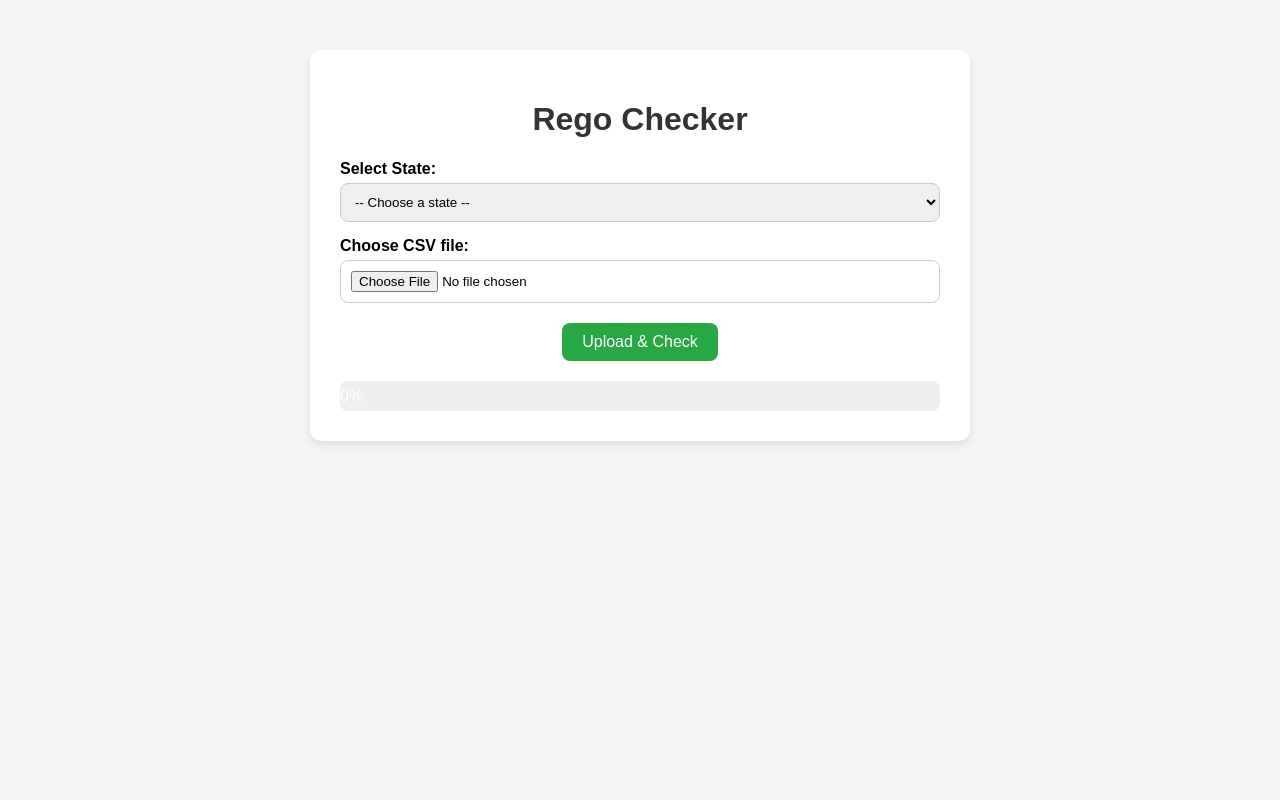
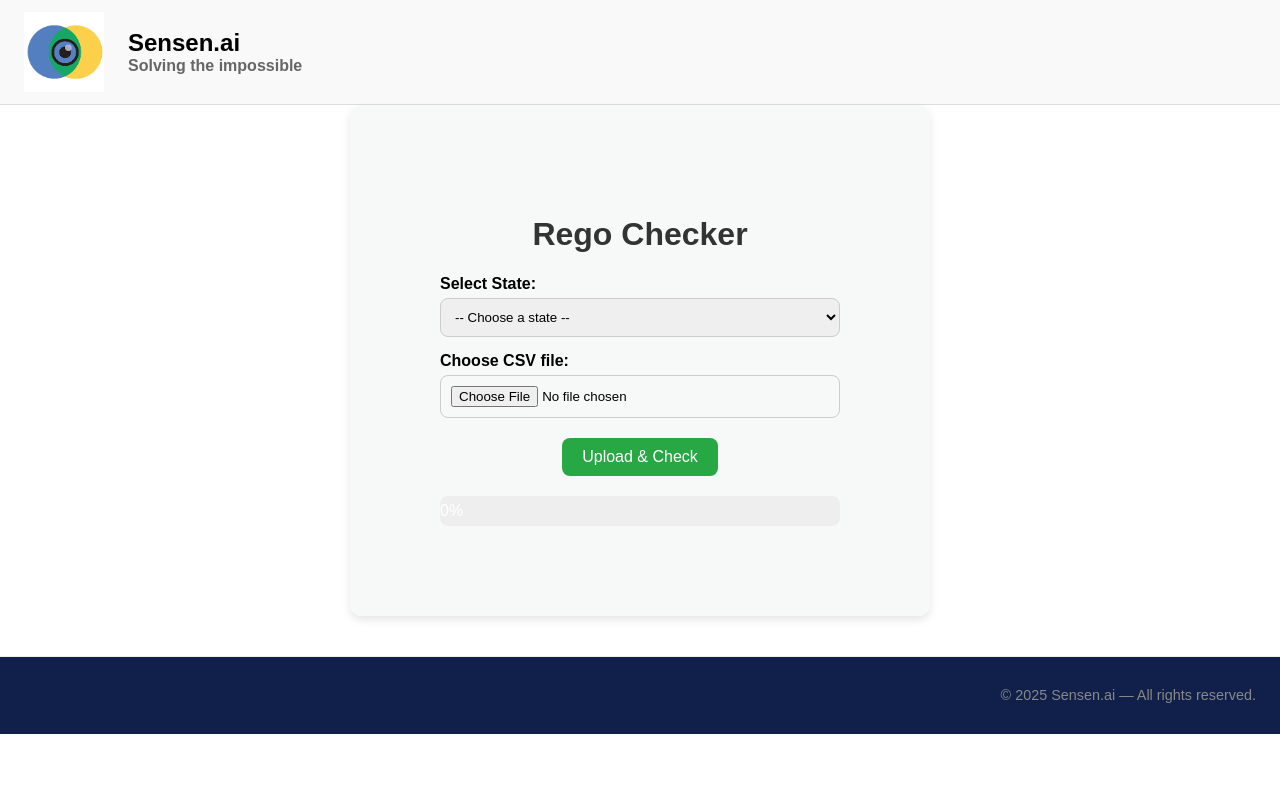
Before and after one commit to gandhimidathana/rego-checker, a Flask app: page / in a window 1280 px wide. Run offline with Flask 3, Linux system fonts and the light colour scheme.

Commit message:
final commit

```diff
--- a/app.py
+++ b/app.py
@@ -11,7 +11,10 @@ from selenium.webdriver.chrome.options import Options
 from selenium.webdriver.support.ui import WebDriverWait
 from selenium.webdriver.support import expected_conditions as EC
 from selenium.webdriver.chrome.service import Service
-import undetected_chromedriver as uc
+from concurrent.futures import ThreadPoolExecutor
+import traceback
+from datetime import datetime
+
 
 UPLOAD_FOLDER = 'uploads'
 OUTPUT_FOLDER = 'output'
@@ -23,7 +26,6 @@ app.config['UPLOAD_FOLDER'] = UPLOAD_FOLDER
 
 progress_map = {}
 result_buffer_map = {}
-
 
 def get_driver(headless=True):
     options = Options()
@@ -39,219 +41,200 @@ def get_driver(headless=True):
     driver = webdriver.Chrome(service=service, options=options)
     return driver
 
-
-def process_state(filepath, state):
-    driver = get_driver()
-
+def process_single_rego(rego, state):
+    driver = get_driver(headless=True)
     wait = WebDriverWait(driver, 20)
-
-    with open(filepath, "r") as f:
-        rego_list = [line.strip() for line in f if line.strip()]
-
-    output_rows = []
-
-    if state == 'act':
-        output_rows.append([
-            "Plate Number", "Make", "Model", "Colour", "Manufacture Date",
-            "VIN", "Engine Number", "GVM", "Tare Mass", "Stolen VIN",
-            "CO2 Emissions", "Stolen Plate", "Stolen Engine", "Reg Status",
-            "No. of Operators"])
-        driver.get("https://rego.act.gov.au/regosoawicket/public/reg/FindRegistrationPage?0")
-
-        for rego in rego_list:
+    output_row = []
+    try:
+        if state == 'act':
+            driver.get("https://rego.act.gov.au/regosoawicket/public/reg/FindRegistrationPage?0")
+            input_box = wait.until(EC.presence_of_element_located((By.ID, "plateNumber")))
+            input_box.clear()
+            input_box.send_keys(rego)
+            wait.until(EC.element_to_be_clickable((By.ID, "privacyCheck"))).click()
+            wait.until(EC.element_to_be_clickable((By.ID, "id3"))).click()
+            time.sleep(2)
             try:
-                input_box = wait.until(EC.presence_of_element_located((By.ID, "plateNumber")))
-                input_box.clear()
-                input_box.send_keys(rego)
-                wait.until(EC.element_to_be_clickable((By.ID, "privacyCheck"))).click()
-                wait.until(EC.element_to_be_clickable((By.ID, "id3"))).click()
-                time.sleep(2)
-
-                try:
-                    vehicle_option = wait.until(
-                        EC.element_to_be_clickable((By.XPATH, "//span[contains(text(), 'HOLDEN')]")))
-                    vehicle_option.click()
-                except:
-                    output_rows.append([rego] + ["-"] * 14)
-                    driver.get("https://rego.act.gov.au/regosoawicket/public/reg/FindRegistrationPage?0")
-                    continue
-
-                def get_val(id):
+                vehicle_option = wait.until(EC.element_to_be_clickable((By.XPATH, "//span[contains(text(), 'HOLDEN')]")))
+                vehicle_option.click()
+            except:
+                output_row = [rego] + ["-"] * 14
+            if not output_row:
+                def get_val(id_):
                     try:
-                        return driver.find_element(By.ID, id).get_attribute("value").strip()
+                        return driver.find_element(By.ID, id_).get_attribute("value").strip()
                     except:
                         return "-"
-
-                output_rows.append([
+                output_row = [
                     get_val("plateNumber"), get_val("vehicleMake"), get_val("vehicleModel"),
                     get_val("vehicleColour"), get_val("manufacturingDate"), get_val("vinNumber"),
                     get_val("engineNumber"), get_val("gvm"), get_val("tareMass"), get_val("stolenIndicator"),
                     get_val("gvRating"), get_val("stolenPlateIndicator"), get_val("stolenEngineIndicator"),
-                    get_val("regStatus"), get_val("operators")])
+                    get_val("regStatus"), get_val("operators")]
 
-                driver.get("https://rego.act.gov.au/regosoawicket/public/reg/FindRegistrationPage?0")
+        elif state == 'qld':
+            driver.get("https://www.service.transport.qld.gov.au/checkrego/application/TermAndConditions.xhtml")
+            try:
+                wait.until(EC.element_to_be_clickable((By.ID, "tAndCForm:confirmButton"))).click()
+                time.sleep(1)
+            except:
+                pass
+            input_box = wait.until(EC.presence_of_element_located((By.ID, "vehicleSearchForm:plateNumber")))
+            input_box.clear()
+            input_box.send_keys(rego)
+            wait.until(EC.element_to_be_clickable((By.ID, "vehicleSearchForm:confirmButton"))).click()
+            wait.until(EC.presence_of_element_located((By.ID, "j_id_61")))
+            def get_info(label):
+                try:
+                    dt_element = driver.find_element(By.XPATH, f"//dt[normalize-space(text())='{label}']")
+                    dd_element = dt_element.find_element(By.XPATH, "following-sibling::dd[1]")
+                    return dd_element.text.strip()
+                except:
+                    return "-"
+            output_row = [
+                get_info("Registration number"),
+                get_info("Vehicle Identification Number (VIN)"),
+                get_info("Description"),
+                get_info("Purpose of use"),
+                get_info("Status"),
+                get_info("Expiry")]
+            wait.until(EC.element_to_be_clickable((By.ID, "j_id_61:searchAgain"))).click()
 
+        elif state == 'nsw':
+            driver.get("https://check-registration.service.nsw.gov.au/frc?isLoginRequired=true")
+            try:
+                checkbox = wait.until(EC.presence_of_element_located((By.ID, "termsAndConditions")))
+                driver.execute_script("arguments[0].click();", checkbox)
+                time.sleep(1)
             except:
-                output_rows.append([rego] + ["-"] * 14)
+                pass
+            input_box = wait.until(EC.presence_of_element_located((By.ID, "plateNumberInput")))
+            input_box.clear()
+            input_box.send_keys(rego)
+            search_btn = wait.until(EC.element_to_be_clickable((By.ID, "id-2")))
+            driver.execute_script("arguments[0].click();", search_btn)
+            time.sleep(3)
+            try:
+                plate = driver.find_element(By.CSS_SELECTOR, "h2.heading-2").text.strip()
+                desc = driver.find_element(By.XPATH, "//p[contains(text(),'VIN/Chassis')]/preceding-sibling::p[1]").text.strip()
+                vin = driver.find_element(By.XPATH, "//p[contains(text(),'VIN/Chassis')]").text.split(":")[-1].strip()
+                expiry_el = driver.find_element(By.XPATH, "//strong[contains(text(),'Registration expires')]").text
+                expiry = expiry_el.replace("Registration expires:", "").strip()
+            except:
+                plate = rego
+                desc = vin = expiry = "-"
+            def get_info(label):
+                try:
+                    return driver.find_element(By.XPATH, f"//div[text()='{label}']/following-sibling::div[1]").text.strip()
+                except:
+                    return "-"
+            output_row = [
+                plate, desc, vin, expiry,
+                get_info("Make"), get_info("Model"), get_info("Variant"),
+                get_info("Colour"), get_info("Shape"), get_info("Manufacture year"),
+                get_info("Tare weight"), get_info("Gross vehicle mass"),
+                get_info("Registration concession"), get_info("Condition codes")]
 
-    elif state == 'qld':
-        output_rows.append(["Registration Number", "VIN", "Description", "Purpose", "Status", "Expiry"])
-        driver.get("https://www.service.transport.qld.gov.au/checkrego/application/TermAndConditions.xhtml")
+        elif state == 'wa':
+            driver.get("https://online.transport.wa.gov.au/webExternal/registration/?0")
+            wait.until(EC.presence_of_element_located((By.ID, "id1"))).send_keys(rego)
+            wait.until(EC.element_to_be_clickable((By.ID, "id4"))).click()
+            time.sleep(3)
+            def get_cell(label):
+                try:
+                    return driver.find_element(By.XPATH, f"//td[text()='{label}']/following-sibling::td/span").text.strip()
+                except:
+                    return "-"
+            output_row = [
+                rego,
+                get_cell("Make"),
+                get_cell("Model"),
+                get_cell("Year"),
+                get_cell("Colour"),
+                get_cell("This vehicle licence expires on")]
 
-        for rego in rego_list:
-            try:
+        elif state == 'nt':
+            driver.get("https://nt.gov.au/driving/rego/existing-nt-registration/rego-check")
+            input_box = wait.until(EC.presence_of_element_located((By.ID, "rego")))
+            input_box.clear()
+            input_box.send_keys(rego)
+            wait.until(EC.element_to_be_clickable((By.ID, "search"))).click()
+            wait.until(EC.presence_of_element_located((By.ID, "search-result")))
+            time.sleep(2)
+            def get_text(label):
                 try:
-                    wait.until(EC.element_to_be_clickable((By.ID, "tAndCForm:confirmButton"))).click()
-                    time.sleep(1)
+                    return driver.find_element(By.XPATH, f"//p[strong[text()='{label}']]/following::p[1]").text.strip()
                 except:
-                    pass
+                    return "-"
+            plate = rego
+            make = get_text("Make")
+            model = get_text("Model & Year")
+            status = get_text("Status")
+            expiry = get_text("Expiry")
+            output_row = [rego, plate, status, expiry, make, model]
 
-                wait.until(EC.presence_of_element_located((By.ID, "vehicleSearchForm:plateNumber"))).send_keys(rego)
-                wait.until(EC.element_to_be_clickable((By.ID, "vehicleSearchForm:confirmButton"))).click()
-                wait.until(EC.presence_of_element_located((By.ID, "j_id_61")))
+        else:
+            output_row = [rego] + ["-"] * 15
 
-                def get_info(label):
-                    try:
-                        dt_element = driver.find_element(By.XPATH, f"//dt[normalize-space(text())='{label}']")
-                        dd_element = dt_element.find_element(By.XPATH, "following-sibling::dd[1]")
-                        return dd_element.text.strip()
-                    except:
-                        return "-"
+    except Exception:
+        columns_map = {'act': 14, 'qld': 5, 'nsw': 13, 'wa': 5, 'nt': 5}
+        dash_count = columns_map.get(state, 15)
+        output_row = [rego] + ["-"] * dash_count
 
-                output_rows.append([
-                    get_info("Registration number"),
-                    get_info("Vehicle Identification Number (VIN)"),
-                    get_info("Description"),
-                    get_info("Purpose of use"),
-                    get_info("Status"),
-                    get_info("Expiry")])
+    finally:
+        driver.quit()
 
-                again_btn = wait.until(EC.element_to_be_clickable((By.ID, "j_id_61:searchAgain")))
-                again_btn.click()
-            except:
-                output_rows.append([rego] + ["-"] * 5)
+    return output_row
 
-    elif state == 'nsw':
-        output_rows.append([
-            "Plate", "Description", "VIN", "Expiry", "Make", "Model", "Variant", "Colour",
-            "Shape", "Manufacture Year", "Tare Weight", "GVM", "Concession", "Condition Codes"])
-        driver.get("https://check-registration.service.nsw.gov.au/frc?isLoginRequired=true")
+def get_header(state):
+    headers = {
+        'act': "Plate Number,Make,Model,Colour,Manufacture Date,VIN,Engine Number,GVM,Tare Mass,Stolen VIN,CO2 Emissions,Stolen Plate,Stolen Engine,Reg Status,No. of Operators\n",
+        'qld': "Registration Number,VIN,Description,Purpose,Status,Expiry\n",
+        'nsw': "Plate,Description,VIN,Expiry,Make,Model,Variant,Colour,Shape,Manufacture Year,Tare Weight,GVM,Concession,Condition Codes\n",
+        'wa': "Plate,Make,Model,Year,Colour,Expiry\n",
+        'nt': "Input Rego,Plate,Status,Expiry,Make,Model\n"
+    }
+    return headers.get(state, "")
 
-        for rego in rego_list:
-            try:
-                try:
-                    checkbox = wait.until(EC.presence_of_element_located((By.ID, "termsAndConditions")))
-                    driver.execute_script("arguments[0].click();", checkbox)
-                    time.sleep(1)
-                except:
-                    pass
+def safe_process_single_rego(args):
+    rego, state = args
+    try:
+        return process_single_rego(rego, state)
+    except Exception:
+        columns_map = {'act': 14, 'qld': 5, 'nsw': 13, 'wa': 5, 'nt': 5}
+        dash_count = columns_map.get(state, 15)
+        return [rego] + ["-"] * dash_count
 
-                input_box = wait.until(EC.presence_of_element_located((By.ID, "plateNumberInput")))
-                input_box.clear()
-                input_box.send_keys(rego)
-                search_btn = wait.until(EC.element_to_be_clickable((By.ID, "id-2")))
-                driver.execute_script("arguments[0].click();", search_btn)
-                time.sleep(3)
+def process_with_progress(filepath, state, task_id):
+    try:
+        with open(filepath, 'r') as f:
+            regos = [line.strip() for line in f if line.strip()]
+        total = len(regos)
 
-                try:
-                    plate = driver.find_element(By.CSS_SELECTOR, "h2.heading-2").text.strip()
-                    desc = driver.find_element(By.XPATH, "//p[contains(text(),'VIN/Chassis')]/preceding-sibling::p[1]").text.strip()
-                    vin = driver.find_element(By.XPATH, "//p[contains(text(),'VIN/Chassis')]").text.split(":")[-1].strip()
-                    expiry_el = driver.find_element(By.XPATH, "//strong[contains(text(),'Registration expires')]").text
-                    expiry = expiry_el.replace("Registration expires:", "").strip()
-                except:
-                    plate = rego
-                    desc = vin = expiry = "-"
+        buffer = io.StringIO()
+        buffer.write(get_header(state))
 
-                def get_info(label):
-                    try:
-                        return driver.find_element(By.XPATH, f"//div[text()='{label}']/following-sibling::div[1]").text.strip()
-                    except:
-                        return "-"
+        max_workers = 2
 
-                output_rows.append([
-                    plate, desc, vin, expiry,
-                    get_info("Make"), get_info("Model"), get_info("Variant"),
-                    get_info("Colour"), get_info("Shape"), get_info("Manufacture year"),
-                    get_info("Tare weight"), get_info("Gross vehicle mass"),
-                    get_info("Registration concession"), get_info("Condition codes")])
+        with ThreadPoolExecutor(max_workers=max_workers) as executor:
+            results = executor.map(safe_process_single_rego, [(rego, state) for rego in regos])
 
-                driver.get("https://check-registration.service.nsw.gov.au/frc?isLoginRequired=true")
-            except:
-                output_rows.append([rego] + ["-"] * 13)
+            for i, row in enumerate(results, 1):
+                buffer.write(",".join(row) + "\n")
+                progress_map[task_id] = int((i / total) * 100)
+                time.sleep(0.1)
 
-    elif state == 'wa':
-        output_rows.append(["Plate", "Make", "Model", "Year", "Colour", "Expiry"])
-        driver.get("https://online.transport.wa.gov.au/webExternal/registration/?0")
+        result_buffer_map[task_id] = buffer.getvalue()
+        buffer.close()
+        progress_map[task_id] = 100
 
-        for rego in rego_list:
-            try:
-                wait.until(EC.presence_of_element_located((By.ID, "id1"))).send_keys(rego)
-                wait.until(EC.element_to_be_clickable((By.ID, "id4"))).click()
-                time.sleep(3)
-
-                def get_cell(label):
-                    try:
-                        return driver.find_element(By.XPATH, f"//td[text()='{label}']/following-sibling::td/span").text.strip()
-                    except:
-                        return "-"
-
-                output_rows.append([
-                    rego,
-                    get_cell("Make"),
-                    get_cell("Model"),
-                    get_cell("Year"),
-                    get_cell("Colour"),
-                    get_cell("This vehicle licence expires on")])
-            except:
-                output_rows.append([rego] + ["-"] * 5)
-
-    elif state == 'nt':
-        output_rows.append(["Input Rego", "Plate", "Status", "Expiry", "Make", "Model"])
-        driver.get("https://nt.gov.au/driving/rego/existing-nt-registration/rego-check")
-
-        for rego in rego_list:
-            try:
-                input_box = wait.until(EC.presence_of_element_located((By.ID, "rego")))
-                input_box.clear()
-                input_box.send_keys(rego)
-
-                search_btn = wait.until(EC.element_to_be_clickable((By.ID, "search")))
-                search_btn.click()
-
-                wait.until(EC.presence_of_element_located((By.ID, "search-result")))
-                time.sleep(2)
-
-                def get_text(label):
-                    try:
-                        return driver.find_element(By.XPATH, f"//p[strong[text()='{label}']]/following::p[1]").text.strip()
-                    except:
-                        return "-"
-
-                plate = rego
-                make = get_text("Make")
-                model = get_text("Model & Year")
-                status = get_text("Status")
-                expiry = get_text("Expiry")
-
-                output_rows.append([rego, plate, status, expiry, make, model])
-
-            except:
-                output_rows.append([rego, rego, "-", "-", "-", "-"])
-
-
-    driver.quit()
-
-    result_file = os.path.join(OUTPUT_FOLDER, f"result_{uuid.uuid4().hex}.csv")
-    with open(result_file, "w", newline="") as f:
-        writer = csv.writer(f)
-        writer.writerows(output_rows)
-
-    return result_file
+    except Exception as e:
+        print(f"Error in process_with_progress: {e}")
+        progress_map[task_id] = 100
 
 @app.route('/')
 def index():
-    return render_template('index.html')
+    return render_template('index.html', year=datetime.now().year)
 
 @app.route('/progress/<task_id>')
 def progress(task_id):
@@ -284,39 +267,5 @@ def start():
 
     return jsonify({"task_id": task_id})
 
-def process_with_progress(filepath, state, task_id):
-    try:
-        with open(filepath, 'r') as f:
-            lines = [line.strip() for line in f if line.strip()]
-        total = len(lines)
-
-        buffer = io.StringIO()
-        header_written = False
-
-        for i, line in enumerate(lines):
-            temp_file = os.path.join(UPLOAD_FOLDER, f"{task_id}_temp.csv")
-            with open(temp_file, "w") as sf:
-                sf.write(line + "\n")
-
-            result_file = process_state(temp_file, state)
-            with open(result_file, "r") as rf:
-                rows = rf.readlines()
-                if not header_written:
-                    buffer.write(rows[0])
-                    header_written = True
-                if len(rows) > 1:
-                    buffer.write(rows[1])
-
-            progress_map[task_id] = int(((i + 1) / total) * 100)
-            time.sleep(0.1)
-
-        result_buffer_map[task_id] = buffer.getvalue()
-        buffer.close()
-        progress_map[task_id] = 100
-
-    except Exception as e:
-        print(f"Error: {e}")
-        progress_map[task_id] = 100
-
 if __name__ == '__main__':
     app.run(debug=True, host='0.0.0.0', port=10000)
--- a/requirements.txt
+++ b/requirements.txt
@@ -2,3 +2,4 @@ Flask==3.0.3
 selenium==4.14.0
 undetected-chromedriver==3.5.5
 gunicorn==21.2.0
+Werkzeug 3.0.6
--- a/static/style.css
+++ b/static/style.css
@@ -1,11 +1,13 @@
 body {
   font-family: Arial, sans-serif;
-  background-color: #f4f4f4;
+  background-color: #ffffff;
   margin: 0;
   padding: 0;
 }
 
 .container {
+  flex: 1;
+  background-color: rgb(182, 180, 65);
   max-width: 600px;
   margin: 50px auto;
   background: #fff;
@@ -81,5 +83,59 @@ h1 {
 }
 .btn-submit {
   display: block;
-  margin: 20px auto 0 auto; /* top: 20px, auto sides */
+  margin: 20px auto 0 auto;
 }
+.header {
+  display: flex;
+  align-items: center;
+  gap: 12px;
+  padding: 12px 24px;
+  background-color: #f9f9f9;
+  border-bottom: 1px solid #ddd;
+}
+
+.logo {
+  height: 80px;
+  width: 80px;
+}
+.title-block {
+  display: flex;
+  flex-direction: column;
+  line-height: 1.1;  /* tighter vertical spacing */
+}
+
+.title {
+  margin: 0;
+  font-size: 1.5rem;
+}
+
+.subtitle {
+  margin: 0;
+  font-size: 1rem;
+  color: #666;
+}
+html, body {
+  height: 100%;
+}
+
+body {
+  display: flex;
+  flex-direction: column;
+}
+
+.container {
+  background-color: #f7f8f8fd;
+  padding: 90px;
+  margin: 0 auto;
+  max-width: 400px;
+  flex: 1;
+}
+.footer {
+  text-align: right;
+  padding: 16px 24px;
+  margin-top: 40px;
+  font-size: 0.9rem;
+  color: #888;
+  border-top: 1px solid #eee;
+  background-color: #11204b;
+}
--- a/templates/index.html
+++ b/templates/index.html
@@ -7,6 +7,14 @@
   <link rel="stylesheet" href="/static/style.css" />
 </head>
 <body>
+<div class="animated-bg">
+  <header class="header">
+    <img src="{{ url_for('static', filename='photo.png') }}" alt="Logo" class="logo"><br>
+    <div><h2 class="title">Sensen.ai</h2>
+    <h6 class="subtitle">Solving the impossible</h6>
+    </div>
+  </header>
+
   <div class="container">
     <h1>Rego Checker</h1>
     <form id="uploadForm" enctype="multipart/form-data">
@@ -87,5 +95,11 @@
       });
     });
   </script>
+</div>
+  <footer class="footer">
+ <p>&copy; {{ year }} Sensen.ai — All rights reserved.</p>
+  </footer>
+
+
 </body>
 </html>
```
Also changed, not shown: static/photo.png (added).
